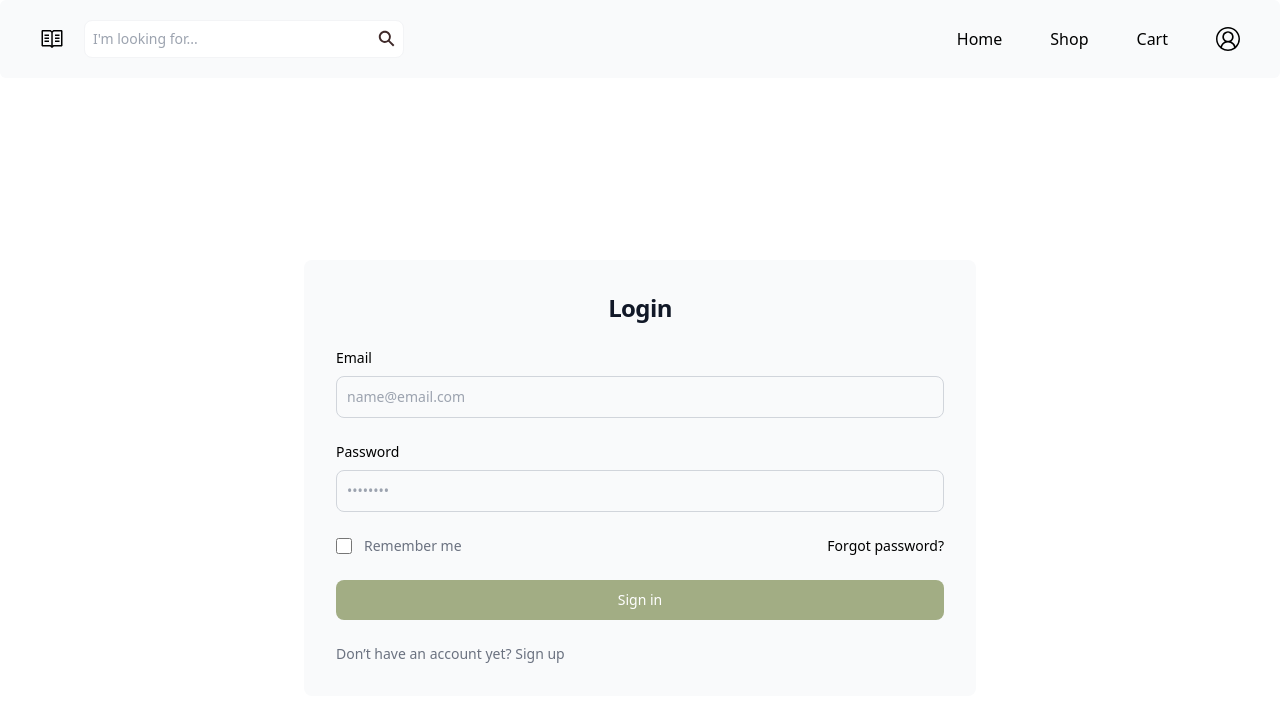
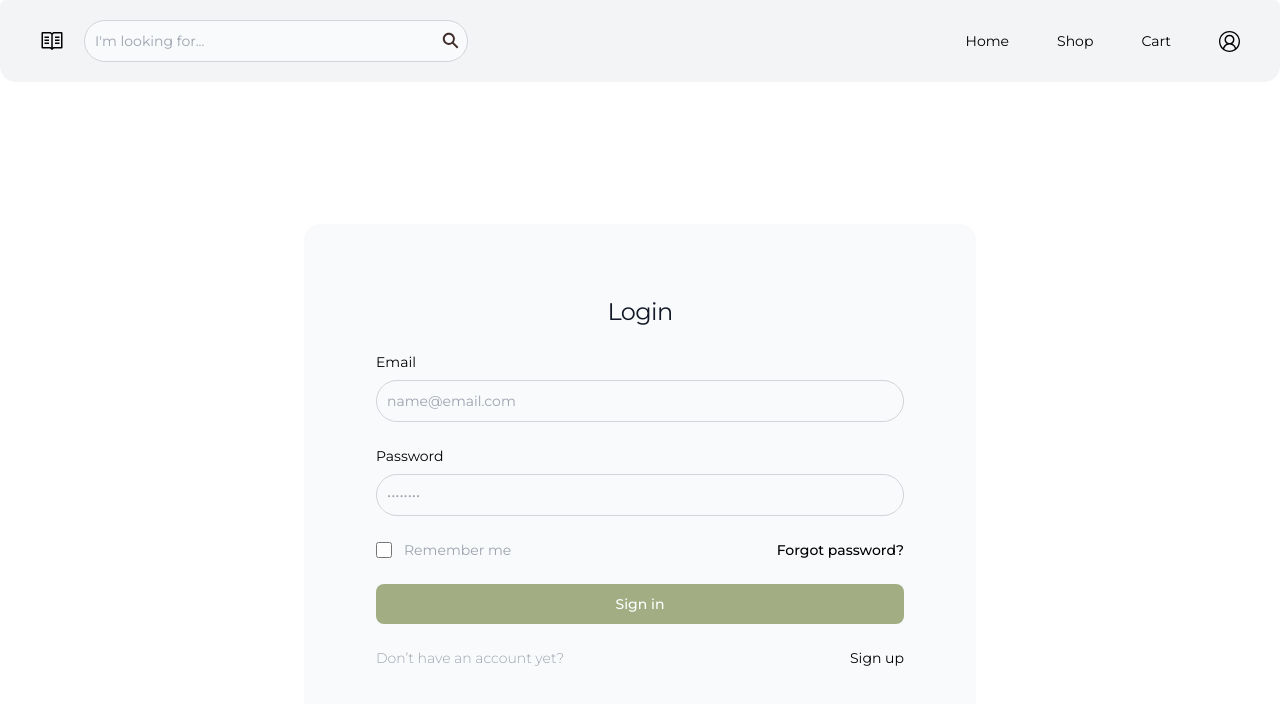
Before and after one commit to isabellelbgn/all-bookstore, a React (Vite) app in the folder frontend/: page / in a window 1280 px wide. Shown: the top 704 px of the page. Built offline with nearby package versions, Linux system fonts and the light colour scheme.

Commit message:
Add input box

```diff
--- a/frontend/package.json
+++ b/frontend/package.json
@@ -10,6 +10,7 @@
     "preview": "vite preview"
   },
   "dependencies": {
+    "@material-tailwind/react": "^2.1.9",
     "react": "^18.2.0",
     "react-dom": "^18.2.0",
     "react-icons": "^5.0.1",
--- a/frontend/src/components/GreenNav.jsx
+++ b/frontend/src/components/GreenNav.jsx
@@ -5,14 +5,14 @@ const GreenNav = () => {
   return (
     <header className=' bg-green-50 py-4 px-10'>
         <nav>
-            <div className='flex items-center space-x-5 lg:space-x-12'>
-                <Link className=' font-[montserrat] text-white'>
+            <div className='font-montserrat flex items-center space-x-5 lg:space-x-12'>
+                <Link className='text-white'>
                     Personal Info
                 </Link>
-                <Link className=' font-[montserrat] text-white'>
+                <Link className='text-white'>
                     Order History
                 </Link>
-                <Link className=' font-[montserrat] text-white'>
+                <Link className='text-white'>
                     Logout
                 </Link>
 
@@ -25,4 +25,4 @@ const GreenNav = () => {
   )
 }
 
-export default GreenNav
+export default GreenNav;
--- /dev/null
+++ b/frontend/src/components/InputBox.jsx
@@ -0,0 +1,14 @@
+import React from 'react'
+
+const InputBox = ({ placeholder }) => {
+    return (
+      <input
+        type="text"
+        placeholder={placeholder}
+        className="bg-gray-50 border border-gray-300 text-gray-900 sm:text-sm rounded-full focus:ring-primary-600 focus:border-primary-600 block w-full p-2.5"
+        required=""
+      />
+    );
+  };
+
+  export default InputBox;
--- a/frontend/src/components/Navigation.jsx
+++ b/frontend/src/components/Navigation.jsx
@@ -2,24 +2,25 @@ import React from "react";
 import { Link } from "react-router-dom";
 import { VscAccount, VscBook } from "react-icons/vsc";
 import { IoSearchSharp } from "react-icons/io5";
+import InputBox from "./InputBox";
 
 export default function Navigation() {
   return (
-    <header className="bg-gray-50 py-5 px-10 rounded-md">
+    <header className="bg-gray-100 rounded-b-2xl py-5 px-10 rounded-md">
       <nav className="flex flex-col lg:flex-row justify-between items-center">
-        <div className="flex items-center mb-5 lg:mb-0">
+        <div className="font-montserrat flex items-center mb-5 lg:mb-0">
           <VscBook className="mr-5 icon" />
           <div className="relative flex items-center">
             <IoSearchSharp className="absolute right-0 mr-2 text-search icon-search" />
             <input
               type="text"
               placeholder="I'm looking for..."
-              className="pl-2 pr-2 py-2 text-sm text-search rounded-lg border border-gray-100 lg:w-80"
+              className="bg-gray-50 border border-gray-300 text-gray-900 sm:text-sm rounded-full focus:ring-primary-600 focus:border-primary-600 block w-96 p-2.5"
             />
           </div>
         </div>
 
-        <div className="flex items-center space-x-5 lg:space-x-12">
+        <div className="font-montserrat text-sm flex items-center space-x-5 lg:space-x-12">
           <Link to="/" className="text-black">
             Home
           </Link>
--- a/frontend/src/index.css
+++ b/frontend/src/index.css
@@ -1,6 +1,11 @@
+@import url('https://fonts.googleapis.com/css2?family=Montserrat:ital,wght@0,100..900;1,100..900&display=swap');
+
+
 @tailwind base;
 @tailwind components;
 @tailwind utilities;
+
+
 
 .icon {
   width: 1.5em;
--- a/frontend/src/pages/Login.jsx
+++ b/frontend/src/pages/Login.jsx
@@ -1,5 +1,7 @@
+import InputBox from "../components/InputBox";
 import Navigation from "../components/Navigation";
 import React from 'react'
+import { Typography } from "@material-tailwind/react";
 
 export const Login = () => {
   return (
@@ -7,19 +9,20 @@ export const Login = () => {
     <Navigation/>
     <section class="bg-white">
         <div class="flex flex-col items-center justify-center px-6 py-8 mx-auto md:h-screen lg:py-0">
-            <div class="w-full bg-gray-50 rounded-lg  md:mt-0 sm:max-w-2xl xl:p-0  ">
-                <div class="p-6 space-y-4 md:space-y-6 sm:p-8">
-                    <h1 class="text-xl font-bold text-center leading-tight tracking-tight text-gray-900 md:text-2xl dark:text-black">
+            <div class="w-full bg-gray-50 rounded-2xl md:mt-0 sm:max-w-2xl xl:p-10  ">
+                <div class="font-montserrat p-6 space-y-4 md:space-y-6 sm:p-8">
+                    <h1 class="text-xl text-center leading-tight tracking-tight text-gray-900 md:text-2xl dark:text-black">
                         Login
                     </h1>
-                    <form class="space-y-4 md:space-y-6" action="#">
+                    <form class=" font-normal space-y-4 md:space-y-6" action="#">
                         <div>
                             <label for="email" class="block mb-2 text-sm text-black ">Email</label>
-                            <input type="email" name="email" id="email" class="bg-gray-50 border border-gray-300 text-gray-900 sm:text-sm rounded-lg focus:ring-primary-600 focus:border-primary-600 block w-full p-2.5" placeholder="name@email.com" required=""/>
+                            <InputBox type="email" name="email" id="email" placeholder="name@email.com"/>
                         </div>
                         <div>
-                            <label for="password" class="block mb-2 text-sm  text-black">Password</label>
-                            <input type="password" name="password" id="password" placeholder="••••••••" class="bg-gray-50 border border-gray-300 text-gray-900 sm:text-sm rounded-lg focus:ring-primary-600 focus:border-primary-600 block w-full p-2.5 " required=""/>
+                            <label for="password" class="block mb-2 text-sm text-black">Password</label>
+                            <InputBox type="password" name="password" id="password" placeholder="••••••••"/>
+
                         </div>
                         <div class="flex items-center justify-between">
                             <div class="flex items-start">
@@ -27,15 +30,19 @@ export const Login = () => {
                                     <input id="remember" aria-describedby="remember" type="checkbox" class="w-4 h-4 border border-gray-300 rounded bg-gray-50 focus:ring-3 focus:ring-primary-300 dark:bg-gray-700 dark:border-gray-600 dark:focus:ring-primary-600 dark:ring-offset-gray-800" required=""/>
                                 </div>
                                 <div class="ml-3 text-sm">
-                                    <label for="remember" class="text-gray-500 dark:text-gray-300">Remember me</label>
+                                    <label for="remember" class="text-gray-400">Remember me</label>
                                 </div>
                             </div>
-                            <a href="#" class="text-sm font-medium text-primary-600 hover:underline dark:text-primary-500">Forgot password?</a>
+                            <a href="#" class="text-sm font-medium text-primary-600 hover:underline">Forgot password?</a>
                         </div>
                         <button type="submit" class="w-full text-white bg-green-50 hover:bg-primary-700 focus:ring-4 focus:outline-none focus:ring-primary-300 font-medium rounded-lg text-sm px-5 py-2.5 text-center dark:bg-primary-600 dark:hover:bg-primary-700 dark:focus:ring-primary-800">Sign in</button>
-                        <p class="text-sm font-light text-gray-500 dark:text-gray-400">
-                            Don’t have an account yet? <a href="#" class="font-medium text-primary-600 hover:underline dark:text-primary-500">Sign up</a>
+                        <div class="flex items-center justify-between">
+                        <p class="text-sm font-light text-gray-400">
+                            Don’t have an account yet?
                         </p>
+                            <a href="#" class="text-sm text-primary-600 hover:underline ">Sign up</a>
+
+                        </div>
                     </form>
                 </div>
             </div>
--- a/frontend/tailwind.config.js
+++ b/frontend/tailwind.config.js
@@ -1,5 +1,8 @@
 /** @type {import('tailwindcss').Config} */
-export default {
+
+
+// tailwind.config.js
+module.exports = {
   content: ["./index.html", "./src/**/*.{js,ts,jsx,tsx}"],
   theme: {
     extend: {
@@ -7,8 +10,12 @@ export default {
         navigation: "#F1F1F1",
         search: "#3F2A2A",
         green: {
-          50: '#A2AD84'
-        }
+          50: '#A2AD84',
+        },
+      },
+      fontFamily: {
+        'montserrat': ['Montserrat', 'sans-serif'],
+        'oswald': ['Oswald', 'sans-serif'],
       },
     },
   },
```
Also changed, not shown: 1 other file (tests, documents, lock files or other folders).
